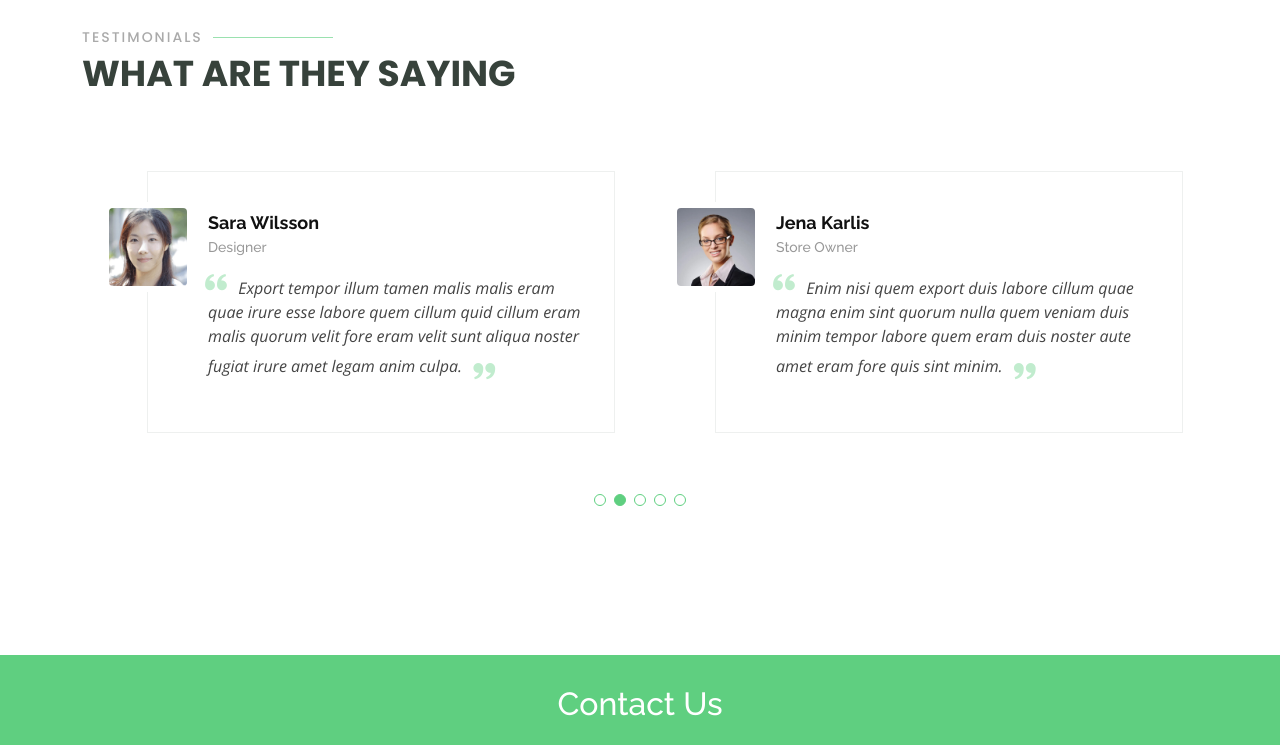
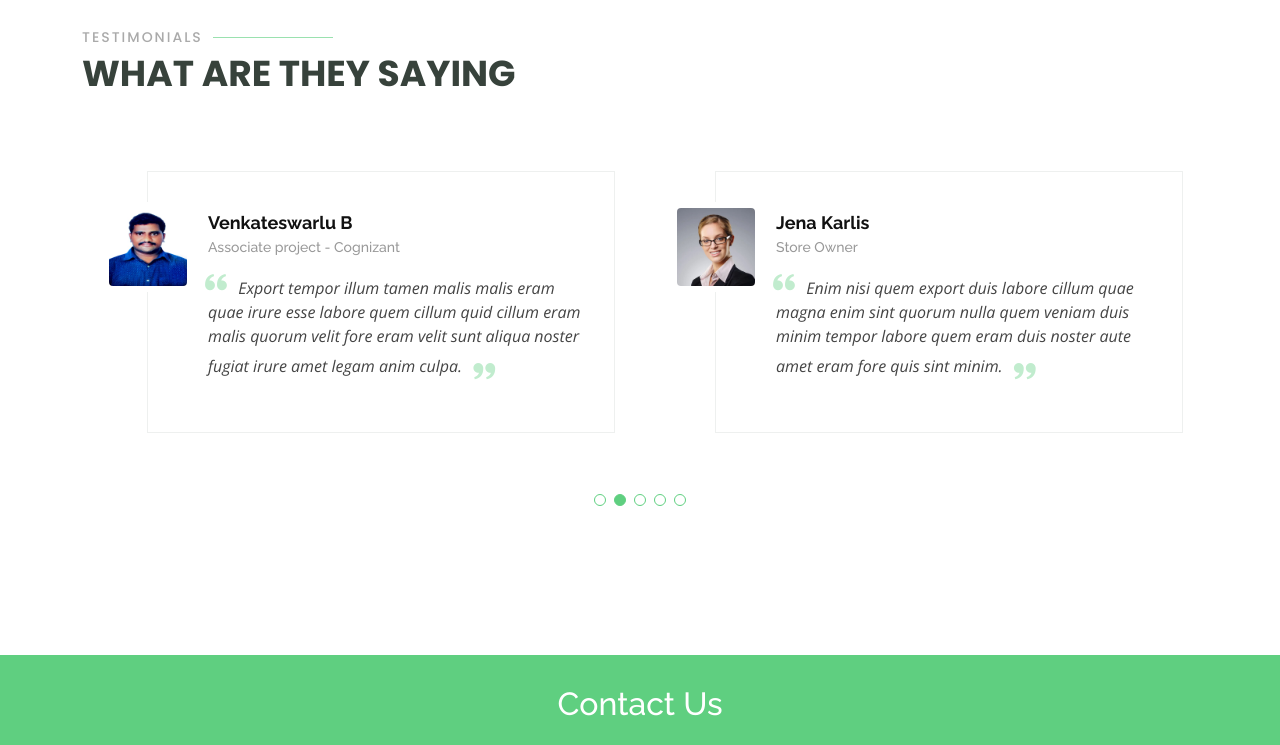
Before and after one commit to krishna6avk/Advance-IT, a plain HTML site: page index.html in a window 1280 px wide. Shown: the part 2856-3601 px from the top of the page. Drawn offline with nearby package versions, Linux system fonts and the light colour scheme.

Commit message:
Images
Deleted unwanted Images

```diff
--- a/index.html
+++ b/index.html
@@ -244,9 +244,9 @@
               <div class="swiper-slide">
                 <div class="testimonial-wrap">
                   <div class="testimonial-item">
-                    <img src="assets/img/testimonials/testimonials-2.jpg" class="testimonial-img" alt="">
-                    <h3>Sara Wilsson</h3>
-                    <h4>Designer</h4>
+                    <img src="assets/img/testimonials/venkat.jpeg" class="testimonial-img" alt="">
+                    <h3>Venkateswarlu B</h3>
+                    <h4>Associate project - Cognizant</h4>
                     <p>
                       <i class="bx bxs-quote-alt-left quote-icon-left"></i>
                       Export tempor illum tamen malis malis eram quae irure esse labore quem cillum quid cillum eram malis quorum velit fore eram velit sunt aliqua noster fugiat irure amet legam anim culpa.
```
Also changed, not shown: assets/img/apple-touch-icon.png (deleted), assets/img/course-details-tab-1.png (deleted), assets/img/course-details-tab-2.png (deleted), assets/img/course-details-tab-3.png (deleted), assets/img/course-details-tab-4.png (deleted), assets/img/course-details-tab-5.png (deleted), assets/img/events-1.jpg (deleted), assets/img/events-2.jpg (deleted), assets/img/favicon.png (deleted), assets/img/testimonials/testimonials-1.jpg (deleted), assets/img/testimonials/testimonials-2.jpg (deleted), 3 other files.
